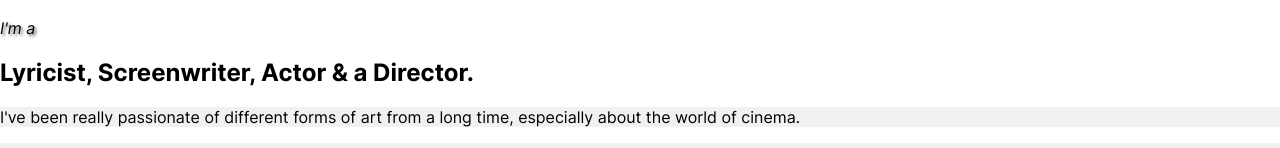
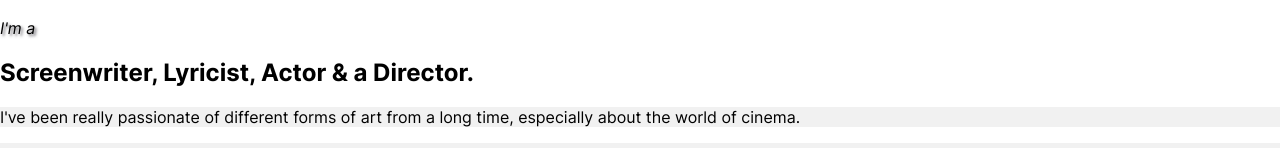
Before and after one commit to linuxmidhun/msmprofile, a Next.js app: page /artist in a window 1280 px wide. Shown: the part 224-372 px from the top of the page. Built offline with nearby package versions, Linux system fonts and the light colour scheme.

Commit message:
caption change

```diff
--- a/pages/artist.tsx
+++ b/pages/artist.tsx
@@ -19,7 +19,7 @@ const artist = () => (
                     I&apos;m a
                 </p>
                 <h1 className=" text-5xl md:text-8xl text-gray-700 dark:text-gray-200 font-bold py-2 px-3 md:px-4 leading-tight text-left">
-                    Lyricist, Screenwriter, Actor  &amp; a Director.
+                    Screenwriter, Lyricist,  Actor  &amp; a Director.
                 </h1>
             </div>
         </section>
```
